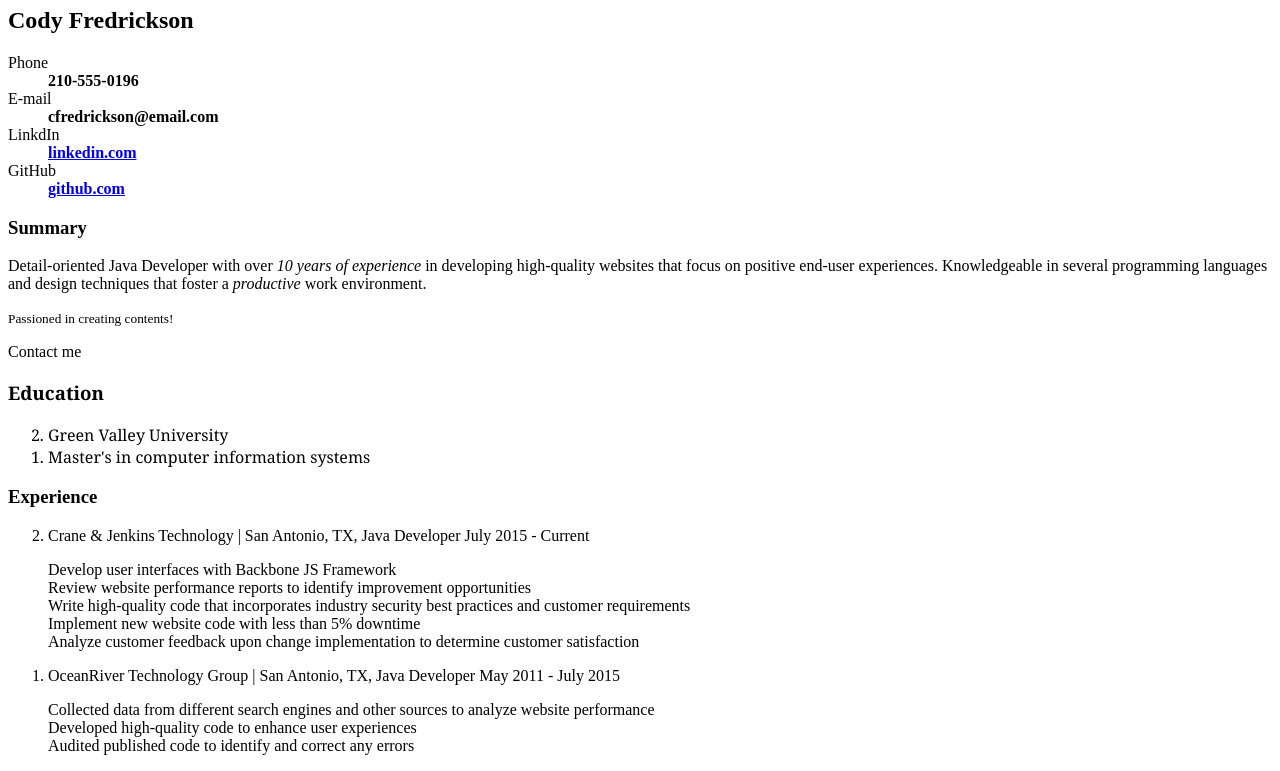
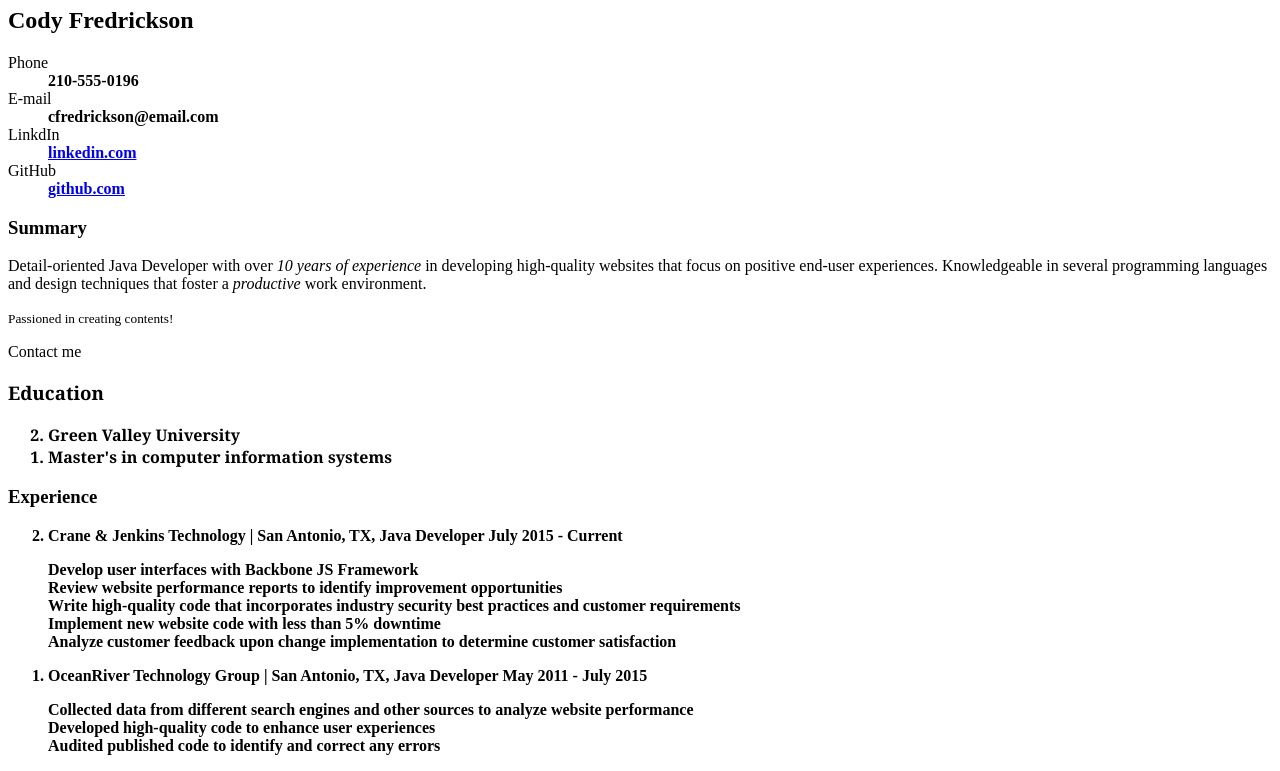
Before and after one commit to PrycilaCerqueira/P8_Resume, a plain HTML site: page index.html in a window 1280 px wide. Shown: the part 215-986 px from the top of the page. Drawn offline with Linux system fonts and the light colour scheme.

Commit message:
Grouping selector based on tag element ul and ol

```diff
--- a/styles.css
+++ b/styles.css
@@ -5,3 +5,7 @@
 #education {
     font-family: Georgia;
 }
+
+ul, ol {
+    font-weight: bold;
+}
```
